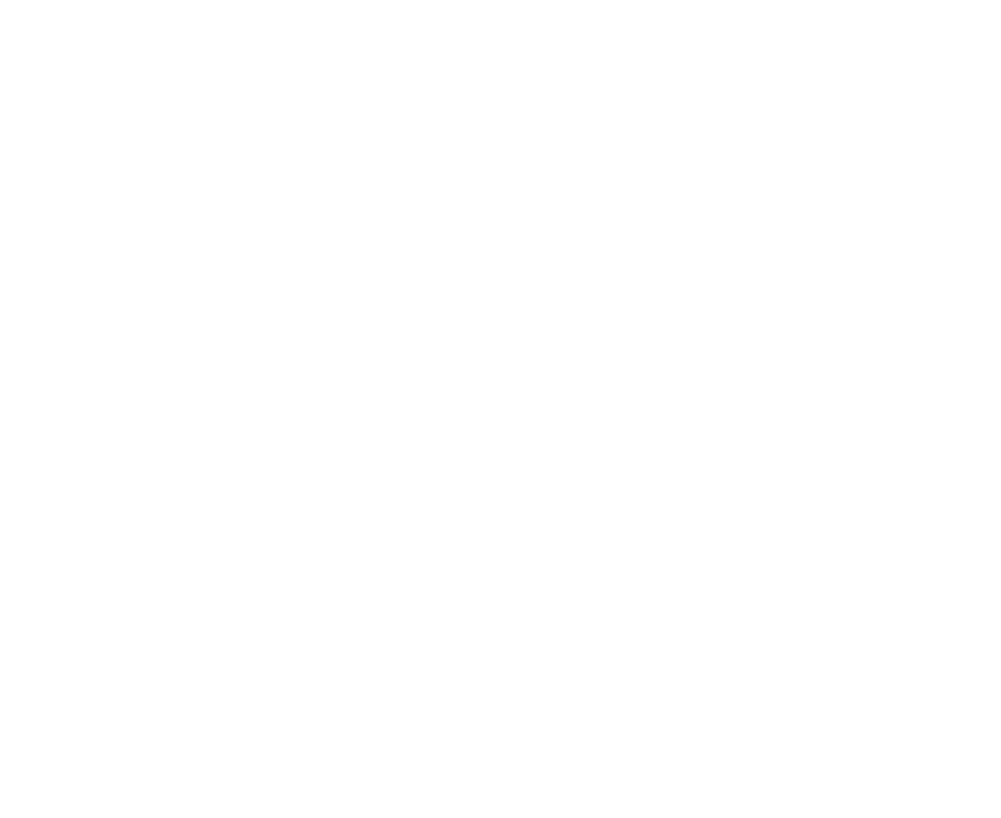
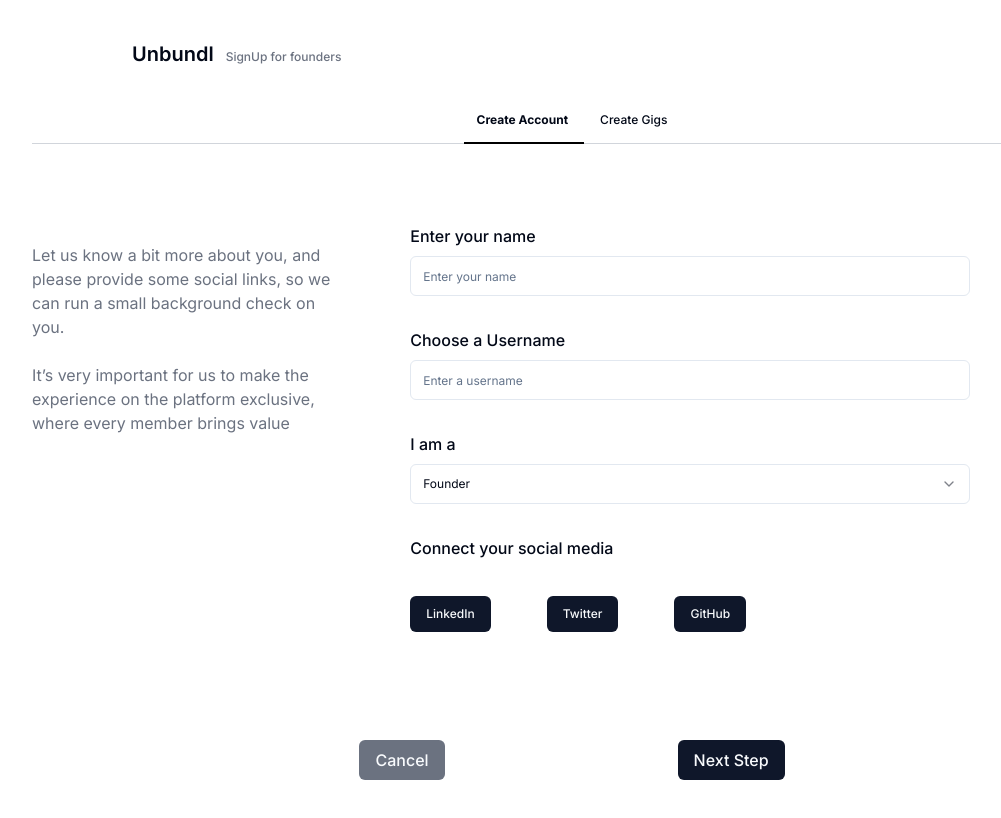
Before and after one commit to ShaikhNabeelShabbir/unbundl-web, a React (Vite) app: page /service-providers in a window 1280 px wide. Before the commit this address had no page. Shown: the top 818 px of the page, without its empty margins (68-1069 px from the left). Built offline with nearby package versions, Linux system fonts and the light colour scheme.

Commit message:
started service providerrs section

```diff
--- a/src/App.tsx
+++ b/src/App.tsx
@@ -1,53 +1,60 @@
 import React from "react";
 import { BrowserRouter as Router, Route, Routes } from "react-router-dom";
 
-// Import your other components here
-import LegalRoom from "./pages/startup/leagal-room";
-import CryptoEvents from "./pages/startup/crypto-events";
-import MyCompany from "./pages/startup/my-company";
-import MyCvs from "./pages/startup/my-cvs";
-import RaiseFunds from "./pages/startup/raise-funds";
-import SoftwareStash from "./pages/startup/software-stash";
-import MyPortfolio from "./pages/startup/my-portfolio";
-import ResearchLibrary from "./pages/startup/research-library";
+// // Import your other components here
+// import LegalRoom from "./pages/startup/leagal-room";
+// import CryptoEvents from "./pages/startup/crypto-events";
+// import MyCompany from "./pages/startup/my-company";
+// import MyCvs from "./pages/startup/my-cvs";
+// import RaiseFunds from "./pages/startup/raise-funds";
+// import SoftwareStash from "./pages/startup/software-stash";
+// import MyPortfolio from "./pages/startup/my-portfolio";
+// import ResearchLibrary from "./pages/startup/research-library";
 import { GeneralCompanyInformationForm } from "./components/forms/GeneralCompanyInformationForm";
-import Events from "./pages/startup/Events";
-import Hire from "./pages/startup/Hire";
-import Grants from "./pages/startup/Grants";
-import Invest from "./pages/startup/Invest";
-import Network from "./pages/startup/Network";
-import Services from "./pages/startup/Services";
+// import Events from "./pages/startup/events";
+// import Hire from "./pages/startup/hire";
+// import Grants from "./pages/startup/grants";
+// import Invest from "./pages/startup/invest";
+// import Network from "./pages/startup/network";
+// import Services from "./pages/startup/services";
 import { ProjectInformationForm } from "./components/forms/ProjectInformationForm";
 import Signup from "./pages/admin/signup";
 import { FundraisingIformationForm } from "./components/forms/FundraisingInformationForm";
 import { MarketInformationForm } from "./components/forms/MarketInformationForm";
 import { TeamsForm } from "./components/forms/TeamsForm";
+import Thanks from "./components/thankyou";
+import Signupforserviceproviders from "./pages/admin/signupforserviceproviders";
 
 const App: React.FC = () => {
   return (
     <Router>
       <div>
         <Routes>
-          <Route path="/events" element={<Events />} />
-          <Route path="/invest" element={<Invest />} />
-          <Route path="/grants" element={<Grants />} />
-          <Route path="/legal-room" element={<LegalRoom />} />
-          <Route path="/crypto-events" element={<CryptoEvents />} />
-          <Route path="/hire" element={<Hire />} />
-          <Route path="/my-company" element={<MyCompany />} />
-          <Route path="/network" element={<Network />} />
-          <Route path="/services" element={<Services />} />
-          <Route path="/my-cvs" element={<MyCvs />} />
-          <Route path="/raise-funds" element={<RaiseFunds />} />
-          <Route path="/software-stash" element={<SoftwareStash />} />
-          <Route path="/my-portfolio" element={<MyPortfolio />} />
-          <Route path="/research-library" element={<ResearchLibrary />} />
+          {/* <Route path="/events" element={<Events />} /> */}
+          {/* <Route path="/invest" element={<Invest />} /> */}
+          {/* <Route path="/grants" element={<Grants />} /> */}
+          {/* <Route path="/legal-room" element={<LegalRoom />} /> */}
+          {/* <Route path="/crypto-events" element={<CryptoEvents />} /> */}
+          {/* <Route path="/hire" element={<Hire />} /> */}
+          {/* <Route path="/my-company" element={<MyCompany />} /> */}
+          {/* <Route path="/network" element={<Network />} /> */}
+          {/* <Route path="/services" element={<Services />} /> */}
+          {/* <Route path="/my-cvs" element={<MyCvs />} /> */}
+          {/* <Route path="/raise-funds" element={<RaiseFunds />} /> */}
+          {/* <Route path="/software-stash" element={<SoftwareStash />} /> */}
+          {/* <Route path="/my-portfolio" element={<MyPortfolio />} /> */}
+          {/* <Route path="/research-library" element={<ResearchLibrary />} /> */}
           <Route path="/" element={<Signup />} />
           <Route path="/gci" element={<GeneralCompanyInformationForm />} />
           <Route path="/pis" element={<ProjectInformationForm />} />
           <Route path="/fif" element={<FundraisingIformationForm />} />
           <Route path="/mif" element={<MarketInformationForm />} />
           <Route path="/teams" element={<TeamsForm />} />
+          <Route path="/thanks" element={<Thanks />} />
+          <Route
+            path="/service-providers"
+            element={<Signupforserviceproviders />}
+          />
         </Routes>
       </div>
     </Router>
--- /dev/null
+++ b/src/components/forms/CreateGigs.tsx
@@ -0,0 +1,53 @@
+import { zodResolver } from "@hookform/resolvers/zod";
+import { useForm } from "react-hook-form";
+import { z } from "zod";
+import {
+  Form,
+  FormControl,
+  FormField,
+  FormItem,
+  FormLabel,
+  FormMessage,
+} from "@/components/ui/form";
+import { Input } from "@/components/ui/input";
+import { fundraisingSchema } from "@/schemas/fundraisingSchema";
+import { Button } from "../ui/button";
+
+export function CreateGigs() {
+  // Set up the form using useForm hook
+  const form = useForm<z.infer<typeof fundraisingSchema>>({
+    resolver: zodResolver(fundraisingSchema),
+    defaultValues: {
+      fundraisingStatus: "",
+      tokenStatus: "",
+      financingStage: "",
+      vcBackers: "",
+      ticketSize: "",
+    },
+  });
+
+  // Define the submit handler
+  function onSubmit(values: z.infer<typeof fundraisingSchema>) {
+    // Handle form submission
+    console.log(values);
+  }
+
+  return (
+    <div>
+      <div className="main-div flex flex-col min-h-screen px-20">
+        <div className="flex flex-row py-10 px-5 flex-grow">
+          <div className="px-[80px] py-[40px] ">
+            <div className="justify-center ">
+              <div className="flex flex-col border border-red-600 px-[440px] justify-center">
+                <p className="font-medium ">Create Services</p>
+                <Button className=" h-45 w-88 text-sm px-[15px]">
+                  Add your service
+                </Button>
+              </div>
+            </div>
+          </div>
+        </div>
+      </div>
+    </div>
+  );
+}
--- /dev/null
+++ b/src/components/navbarserviceprovider.tsx
@@ -0,0 +1,78 @@
+import { Button } from "@/components/ui/button";
+import React, { useRef, useEffect, useState } from "react";
+
+type NavbarProps = {
+  setStep: (step: number) => void;
+  currentStep: number;
+};
+
+const NavbarServiceProvider: React.FC<NavbarProps> = ({
+  setStep,
+  currentStep,
+}) => {
+  const [underlineStyle, setUnderlineStyle] = useState({
+    width: 0,
+    left: 0,
+  });
+
+  const buttonRefs = [
+    useRef<HTMLDivElement>(null),
+    useRef<HTMLDivElement>(null),
+  ];
+
+  useEffect(() => {
+    const updateUnderline = () => {
+      const ref = buttonRefs[currentStep - 1].current;
+      if (ref) {
+        const { offsetWidth, offsetLeft } = ref;
+        setUnderlineStyle({
+          width: offsetWidth,
+          left: offsetLeft,
+        });
+      }
+    };
+
+    updateUnderline();
+    window.addEventListener("resize", updateUnderline);
+
+    return () => {
+      window.removeEventListener("resize", updateUnderline);
+    };
+  }, [currentStep]);
+
+  return (
+    <div>
+      <div className="relative">
+        <div className="flex justify-center gap-0 px-14 md:px-5 w-full">
+          {["Create Account", "Create Gigs"].map((label, index) => (
+            <div
+              key={index}
+              ref={buttonRefs[index]}
+              className="font-medium py-1 cursor-pointer"
+            >
+              <Button
+                variant="ghost"
+                onClick={() => setStep(index + 1)}
+                className={currentStep === index + 1 ? "font-bold" : ""}
+              >
+                {label}
+              </Button>
+            </div>
+          ))}
+        </div>
+        <div className="absolute bottom-0 left-0 right-0 px-[100px]">
+          <hr className="border-t border-gray-300" />
+          <div
+            className="absolute bottom-0 h-0.5 bg-black transition-all duration-300"
+            style={{
+              width: underlineStyle.width,
+              left: underlineStyle.left,
+            }}
+          />
+        </div>
+      </div>
+    </div>
+  );
+};
+
+export default NavbarServiceProvider;
--- /dev/null
+++ b/src/components/thankyou.tsx
@@ -0,0 +1,26 @@
+export const TeamsForm = () => {
+  return (
+    <div className="main-div flex flex-col min-h-screen px-20">
+      <div className="flex flex-row flex-grow">
+        <div className=" py-[40px]">
+          <div className=" py-[292px] px-[379px] border border-red-800 font-medium text-xl text-center">
+            <div className="font-medium text-xxl text-center">
+              Thank you for creating an account!
+            </div>
+            <br />
+            Your information is under review. We select service <br />
+            providers very carefully, as we want to keep the quality of
+            <br />
+            talent top notch on Unbundl.
+            <br /> <br /> You are going to get a confirmation email in the next
+            24 <br /> hours. We might ask you to jump on a call with us, before
+            <br />
+            letting you in.
+          </div>
+        </div>
+      </div>
+    </div>
+  );
+};
+
+export default TeamsForm;
--- /dev/null
+++ b/src/pages/admin/signupforserviceproviders.tsx
@@ -0,0 +1,55 @@
+import { useState } from "react";
+import { CreateAccountForm } from "@/components/forms/CreateAccountForm";
+import { Button } from "@/components/ui/button";
+import NavbarServiceProvider from "@/components/navbarserviceprovider";
+import { CreateGigs } from "@/components/forms/CreateGigs";
+
+export const Signupforserviceproviders = () => {
+  const [step, setStep] = useState(1);
+
+  const renderForm = () => {
+    switch (step) {
+      case 1:
+        return <CreateAccountForm />;
+      case 2:
+        return <CreateGigs />;
+      default:
+        return <CreateAccountForm />;
+    }
+  };
+
+  const handleNext = () => {
+    setStep((prevStep) => prevStep + 1);
+  };
+
+  const handleCancel = () => {
+    setStep(1);
+  };
+
+  return (
+    <div className="main-div flex flex-col min-h-screen ">
+      <div className="flex gap-6 px-[100px] ">
+        <div className="flex flex-row py-[40px] px-[100px] font-semibold w-82 h-24 text-lg">
+          Unbundl
+          <div className="px-3 font-medium">
+            <a href="" className="py-[45px] text-gray-500 text-sm">
+              SignUp for founders
+            </a>
+          </div>
+        </div>
+      </div>
+      <NavbarServiceProvider setStep={setStep} currentStep={step} />
+      {renderForm()}
+      <div className="fixed bottom-0 left-0 right-0 z-50 py-5 flex justify-center gap-[233px] bg-white">
+        <Button className="flex text-base bg-gray-500 " onClick={handleCancel}>
+          Cancel
+        </Button>
+        <Button className="flex text-base" onClick={handleNext}>
+          Next Step
+        </Button>
+      </div>
+    </div>
+  );
+};
+
+export default Signupforserviceproviders;
--- a/tailwind.config.js
+++ b/tailwind.config.js
@@ -14,6 +14,7 @@ module.exports = {
       base: ["16px", "24px"],
       lg: ["20px", "28px"],
       xl: ["24px", "32px"],
+      xxl: ["32px", "51x"],
     },
     fontFamily: {
       sans: ["Inter", "sans-serif"],
```
